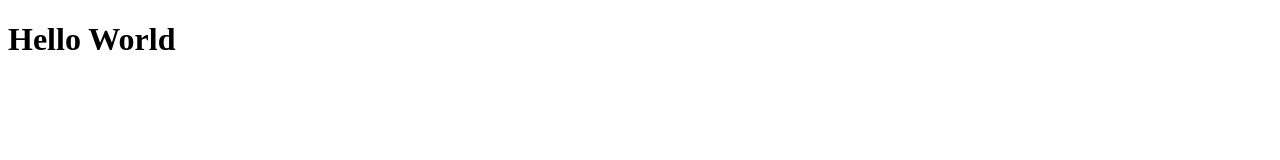
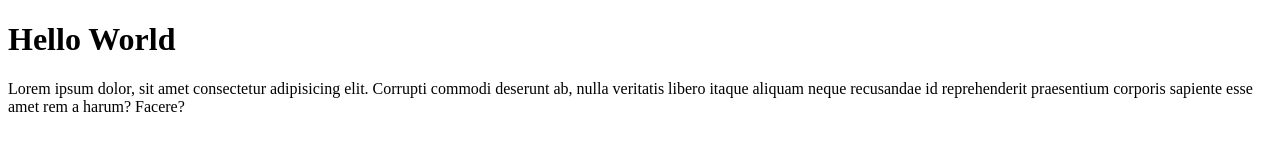
Before and after one commit to theduonghn/demo-git, a plain HTML site: page index.html in a window 1280 px wide. Drawn offline with Linux system fonts and the light colour scheme.

Commit message:
thay đổi lần 2

```diff
--- a/index.html
+++ b/index.html
@@ -10,6 +10,11 @@
 
 <body>
     <h1>Hello World</h1>
+
+    <p>
+        Lorem ipsum dolor, sit amet consectetur adipisicing elit. Corrupti commodi deserunt ab, nulla veritatis libero
+        itaque aliquam neque recusandae id reprehenderit praesentium corporis sapiente esse amet rem a harum? Facere?
+    </p>
 </body>
 
 </html>
```
